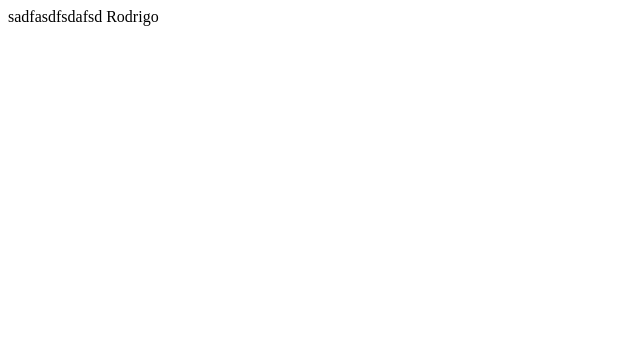
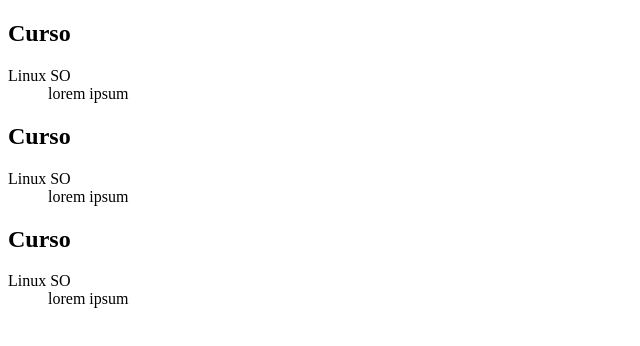
Before and after one commit to ShadowDeveloper/Rockseat-Frontend-OminiStack, a website: page nodejs-course/node-api/index.html in a window 1280 px wide. Shown: the whole page, without its empty margins (0-640 px from the left). Drawn offline with Linux system fonts and the light colour scheme.

Commit message:
Finalizando erro

```diff
--- a/nodejs-course/node-api/index.html
+++ b/nodejs-course/node-api/index.html
@@ -7,6 +7,22 @@
     <title>fasdfsaf</title>
 </head>
 <body>
-    sadfasdfsdafsd Rodrigo
+    <section>
+        <h2>Curso</h2>
+        <dl>
+            <dt>Linux SO</dt>
+            <dd>lorem ipsum</dd>
+        </dl>
+        <h2>Curso</h2>
+        <dl>
+            <dt>Linux SO</dt>
+            <dd>lorem ipsum</dd>
+        </dl>
+        <h2>Curso</h2>
+        <dl>
+            <dt>Linux SO</dt>
+            <dd>lorem ipsum</dd>
+        </dl>
+    </section>
 </body>
 </html>
```
